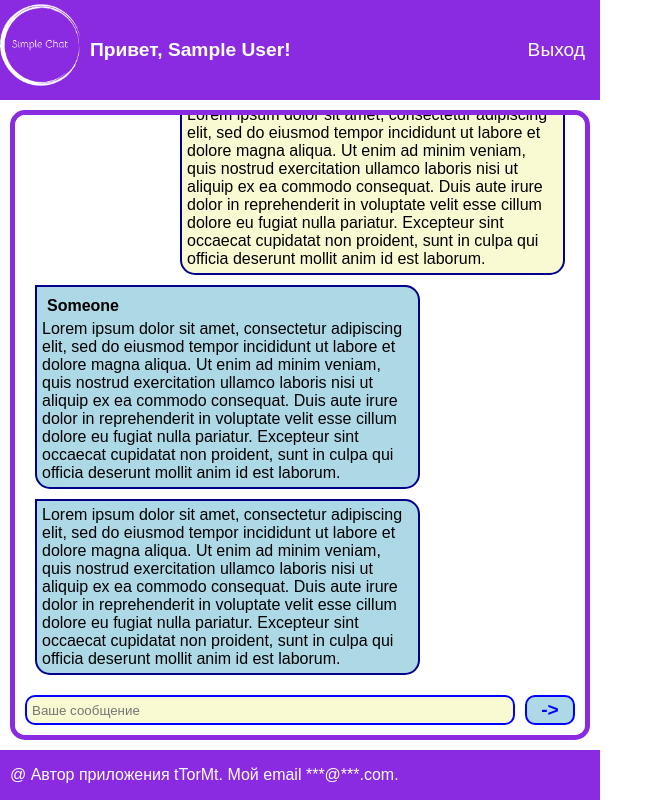
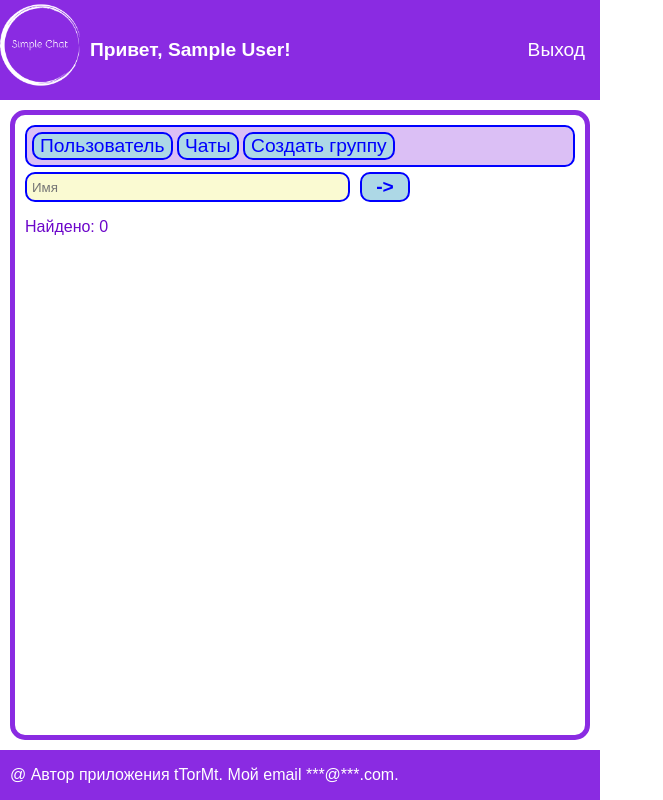
Before and after one commit to tTorMt/simple-messenger, a PHP site: page / in a window 1280 px wide. Shown: the whole page, without its empty margins (0-663 px from the left). Run offline with PHP 8.4, Linux system fonts and the light colour scheme; the visitor is signed in with stand-in values (Sample User, id 1).

Commit message:
Create search for user to chat

```diff
--- a/includes/storagehandler.php
+++ b/includes/storagehandler.php
@@ -7,4 +7,5 @@ interface StorageHandler {
 	public function storeUser(string $name, string $pass);
 	public function checkCredentials(string $name, string $pass): bool;
 	public function closeStorage();
+	public function searchUserNames(string $namePart):array;
 }
--- a/index.php
+++ b/index.php
@@ -1,6 +1,18 @@
 <?php
 declare(strict_types=1);
+//Search for userNames
+if (isset($_GET['namePart'])) {
+    require_once('includes/dbstorage.php');
+    require_once('includes/utils.php');
+    $namePart = inputUtils::nameTrim($_GET['namePart']);
+    if (inputUtils::nameCheck($namePart)) {
+        header('Content-type: application/json');
+        echo getUserListJson($namePart, new DBStorage());
+    }
+    exit;
+}
 session_start();
+//Exit user session
 if (isset($_GET['exit'])) {
     $_SESSION = array();
     header('Location: /');
@@ -36,16 +48,23 @@ require_once('includes/footer.php');
             <div class="content">
                 <?php
                 switch ($chatState) {
-                    case HeaderProducer::HEADER_MAIN :
+                    case HeaderProducer::HEADER_MAIN:
                 ?>
                         <div class="hello">
                             <h1>Simple Chat</h1>
                             <p>Простое приложение для чата.
-                        <a href="auth.php">Войдите</a> или <a href="registr.php">зарегестрируйтесь</a> для начала использования.</p>
+                                <a href="auth.php">Войдите</a> или <a href="registr.php">зарегестрируйтесь</a> для начала использования.
+                            </p>
                         </div>
                     <?php break;
-                    case HeaderProducer::HEADER_CHAT :
+                    case HeaderProducer::HEADER_CHAT:
                     ?>
+                        <div class="conv-menu">
+                            <button id="choose-user">Пользователь</button>
+                            <button id="choose-conv">Чаты</button>
+                            <button id="new-chat">Создать группу</button>
+                        </div>
+                        <div class="chat-block hidden">
                             <div class="chat">
                                 <div class="message left">
                                     <h4>Someone</h4>
@@ -72,8 +91,21 @@ require_once('includes/footer.php');
                                 <input type="text" name="user-message" id="user-message" placeholder="Ваше сообщение">
                                 <button id="send">-></button>
                             </div>
+                        </div>
+                        <div class="user-search-block hidden">
+                            <div class="contact-search">
+                                <input type="text" name="contact-search" id="contact-search" placeholder="Имя">
+                                <button id="search">-></button>
+                            </div>
+                            <div class="user-list">
+                                <div class="num-found">
+                                    <p>Найдено: 0</p>
+                                </div>
+                            </div>
+
+                        </div>
                 <?php break;
-                default :
+                    default:
                         echo "Приложение не доступно. Попробуйте позже";
                         throw new RuntimeException('Illigal chat state');
                         exit;
@@ -88,3 +120,15 @@ require_once('includes/footer.php');
 </body>
 
 </html>
+
+<?php
+require_once('includes/storagehandler.php');
+function getUserListJson(string $namePart, StorageHandler $storage):string {
+    if (mb_strlen($namePart) > 3) {
+        $result = $storage->searchUserNames($namePart);
+        $storage->closeStorage();
+        return json_encode($result);
+    }
+    $storage->closeStorage();
+    return '[]';
+}
--- a/scripts/reg.js
+++ b/scripts/reg.js
@@ -51,7 +51,7 @@ function initializeAuthFields() {
         let login = loginField.value;
         let response = await fetch(`registr.php?isVacant=${login}`);
         if (!response.ok) {
-            console.error('Error is vacant check. No response from server');
+            console.error('Error is vacant check. Error response from server');
             return;
         }
         let result = (await response.json())['vacant'];
--- a/scripts/script.js
+++ b/scripts/script.js
@@ -1,3 +1,12 @@
+//Blocks to show and hide
+let chatBlock = document.querySelector('.chat-block');
+let userSearchBlock = document.querySelector('.user-search-block');
+
+function hideAllBlocks() {
+    chatBlock.classList.add('hidden');
+    userSearchBlock.classList.add('hidden');
+}
+
 //make container resize than window resized or loaded
 function continerHeightResize() {
     window.addEventListener('load', resizeContainer);
@@ -17,4 +26,74 @@ function chatDown() {
     content.scrollTop = 9999;
 }
 
+//User search block
+function showUserSearchBlock() {
+    hideAllBlocks();
+    userSearchBlock.classList.remove('hidden');
+}
+
+function initUserSearch() {
+    let searchField = document.getElementById('contact-search');
+    searchField.addEventListener('keyup', userSearch);
+
+    function clearUserList() {
+        let userList = document.querySelector('.user-list');
+        numFound = document.querySelector('.num-found');
+        while (userList.lastChild != numFound) {
+            userList.removeChild(userList.lastChild);
+        }
+        changeNumFound();
+    }
+
+    function fillUserList(listOfUsersFound) {
+        let userList = document.querySelector('.user-list');
+        for (let i = 0; i < listOfUsersFound.length; i++) {
+            let userNode = createUserNode(listOfUsersFound[i]);
+            userList.appendChild(userNode);
+        }
+
+        changeNumFound();
+
+        function createUserNode(name) {
+            let userNode = document.createElement('div');
+            let userChooseBtn = document.createElement('button');
+            let userName = document.createElement('div');
+            let userNameText = document.createTextNode(name);
+            let btnText = document.createTextNode('V');
+            userNode.classList.add('user-node');
+            userChooseBtn.setAttribute('id', 'user-choose');
+            userChooseBtn.appendChild(btnText);
+            userName.classList.add('user-name');
+            userName.appendChild(userNameText);
+            userNode.appendChild(userName);
+            userNode.appendChild(userChooseBtn);
+            return userNode;
+        }
+    }
+
+    function changeNumFound() {
+        let numFound = document.querySelector('.num-found p');
+        let userList = document.querySelectorAll('.user-list .user-node');
+        numFound.textContent = 'Найдено: ' + userList.length;
+    }
+
+    async function userSearch() {
+        clearUserList();
+        let namePart = document.getElementById('contact-search').value;
+        if (namePart.length < 4)
+            return;
+        let response = await fetch(`index.php?namePart=${namePart}`);
+        if (!response.ok) {
+            console.error('Error in user search. Error response from server')
+            return;
+        }
+        let userNames = await response.json();
+        fillUserList(userNames);
+    }
+}
+
+//To Do chat block functions
+
 continerHeightResize();
+showUserSearchBlock();
+initUserSearch();
--- a/styles/base-style.css
+++ b/styles/base-style.css
@@ -1,3 +1,7 @@
+.hidden {
+    display: none;
+}
+
 html {
     box-sizing: border-box;
 }
--- a/styles/chat.css
+++ b/styles/chat.css
@@ -2,11 +2,39 @@ main .content::-webkit-scrollbar {
     display: none;
 }
 
+main .content .chat-block {
+    height: 100%;
+}
 
 main .content .chat {
     padding: 10px;
     position: relative;
     bottom: 0;
+    height: 100%;
+}
+
+main .content .conv-menu {
+    background-color: rgba(137, 45, 223, 0.3);
+    padding: 5px;
+    margin-bottom: 5px;
+    border: 2px solid blue;
+    border-radius: 10px;
+    position: sticky;
+    top: 0;
+    z-index: 999;
+}
+
+main .content .conv-menu button {
+    background-color: lightblue;
+    color: blue;
+    border: 2px solid blue;
+    font-size: 1.2em;
+    border-radius: 10px;
+}
+
+main .content .conv-menu button:hover {
+    background-color: rgb(146, 146, 230);
+    cursor: pointer;
 }
 
 main .content .chat .message {
@@ -33,14 +61,14 @@ main .content .chat .right {
     margin-left: auto;
 }
 
-main .content .send-message {
+main .content .send-message, main .content .contact-search {
     display: flex;
     position: sticky;
     bottom: 0;
     height: 30px;
 }
 
-#user-message {
+#user-message, #contact-search {
     flex: 1;
     border: 2px solid blue;
     border-radius: 10px;
@@ -48,7 +76,7 @@ main .content .send-message {
     background-color: lightgoldenrodyellow;
 }
 
-#send {
+#send, #search {
     width: 50px;
     margin-left: 10px;
     border: 2px solid blue;
@@ -60,10 +88,50 @@ main .content .send-message {
     cursor: pointer;
 }
 
-#send:hover {
+#send:hover, #search:hover {
     background-color: rgb(146, 146, 230);
 }
 
-#send:active {
+#send:active, #search:active {
     background-color: blue;
 }
+
+main .content .user-search-block {
+    width: 70%;
+}
+
+main .content .user-search-block .user-node {
+    display: flex;
+    height: 30px;
+    margin: 10px 0;
+}
+
+main .content .user-search-block .user-node .user-name {
+    border: 2px solid darkblue;
+    color: black;
+    border-radius: 10px;
+    background-color: lightblue;
+    flex: 1;
+    line-height: 26px;
+    padding-left: 5px;
+}
+
+#user-choose {
+    border: 2px solid blue;
+    background-color: lightblue;
+    border-radius: 10px;
+    font-size: 1.2em;
+    font-weight: bold;
+    color: blue;
+    cursor: pointer;
+    width: 50px;
+    margin-left: 10px;
+}
+
+#user-choose:hover {
+    background-color: rgb(146, 146, 230);
+}
+
+#user-choose:active {
+    background-color: blue;
+}
```
Also changed, not shown: includes/dbstorage.php (+20 -3 lines). Lines whose indentation alone changed are shown as unchanged.
